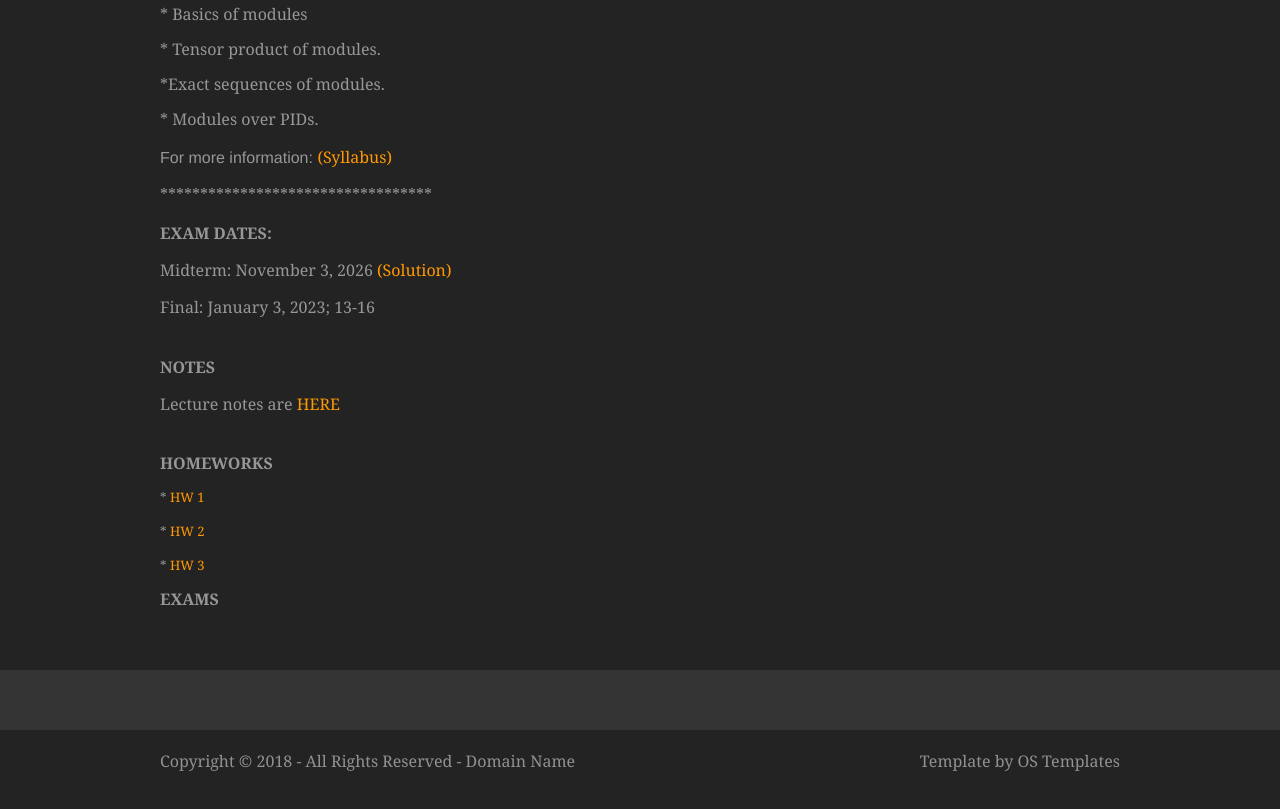
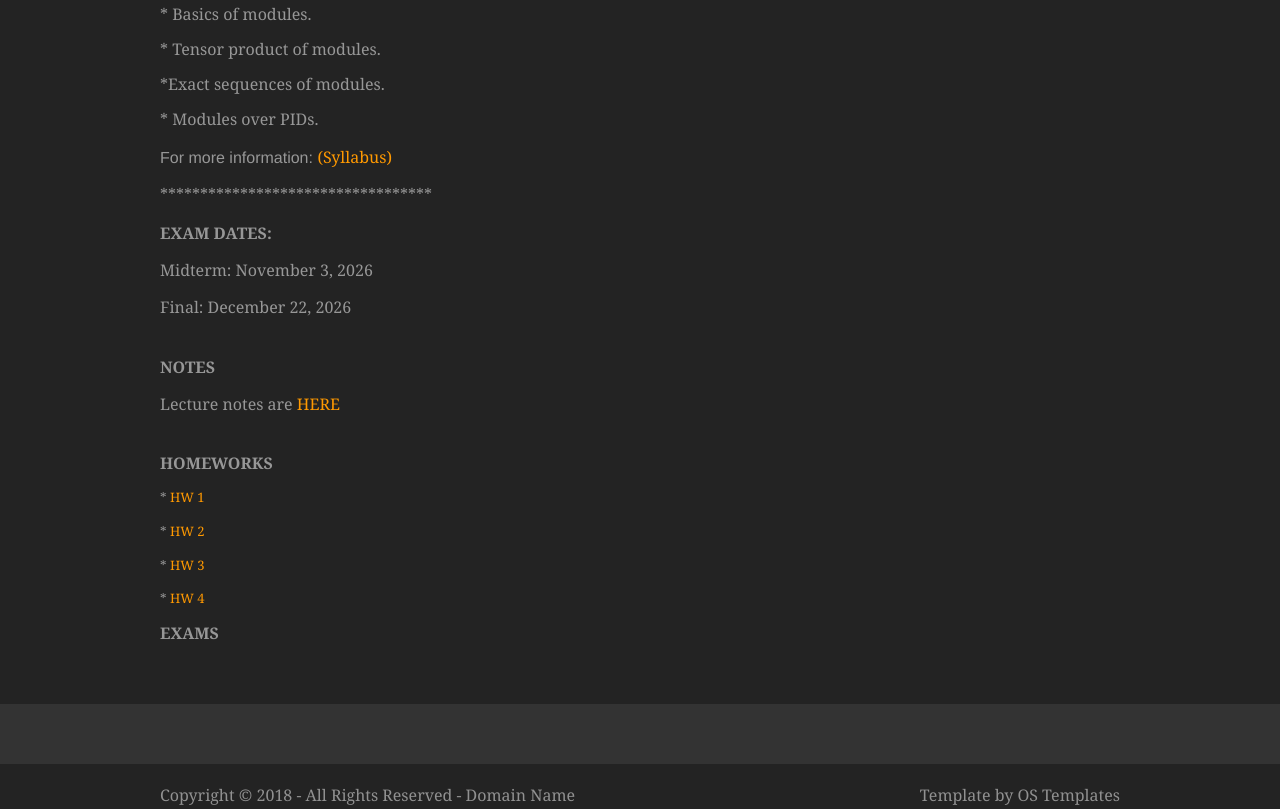
Before and after one commit to ayhan-gunaydin/ayhan-gunaydin.github.io, a plain HTML site: page math521.html in a window 1280 px wide. Shown: the part 1001-1810 px from the top of the page. Drawn offline with Linux system fonts and the light colour scheme.

Commit message:
Fix punctuation and update exam dates in math521.html
Corrected punctuation and updated exam date.

```diff
--- a/math521.html
+++ b/math521.html
@@ -60,7 +60,7 @@
 * Nilpotent groups.
 
 <p>
-*Review of basics of rings
+*Review of basics of rings.
 
 <p>
 * Chinese Remainder Theorem.
@@ -72,7 +72,7 @@
 * Polynomial rings.
 
 <p>
-* Basics of modules
+* Basics of modules.
 
 <p>
 * Tensor product of modules.
@@ -103,12 +103,11 @@
            <div class="article"><h1>Exam Dates:<br /></h1>
 
           <p>
-           Midterm: November 3, 2026 </span><a href="math411_material/MT1-solution.pdf"><spanstyle="color: rgb(51, 102, 102);">(Solution)</span></a><br /><span style="font-family: Helvetica,Arial,sans-serif;"></span></p>
-
+           Midterm: November 3, 2026
 
 
           <p>
-          Final: January 3, 2023; 13-16
+          Final: December 22, 2026
 
 <!--
 
@@ -150,10 +149,11 @@
                     * </span><a href="math521_material/HW3.pdf"><spanstyle="color: rgb(51, 102, 102);">HW 3</span></a><br /><span style="font-family: Helvetica,Arial,sans-serif;"></span></p>
                                             <p>
 
-                                                 <!--
+
                     * </span><a href="math521_material/HW4.pdf"><spanstyle="color: rgb(51, 102, 102);">HW 4</span></a><br /><span style="font-family: Helvetica,Arial,sans-serif;"></span></p>
                                                                       <p>
 
+                      <!--
 
                   * </span><a href="math521_material/HW5.pdf"><spanstyle="color: rgb(51, 102, 102);">HW 5</span></a><br /><span style="font-family: Helvetica,Arial,sans-serif;"></span></p>
 
```
